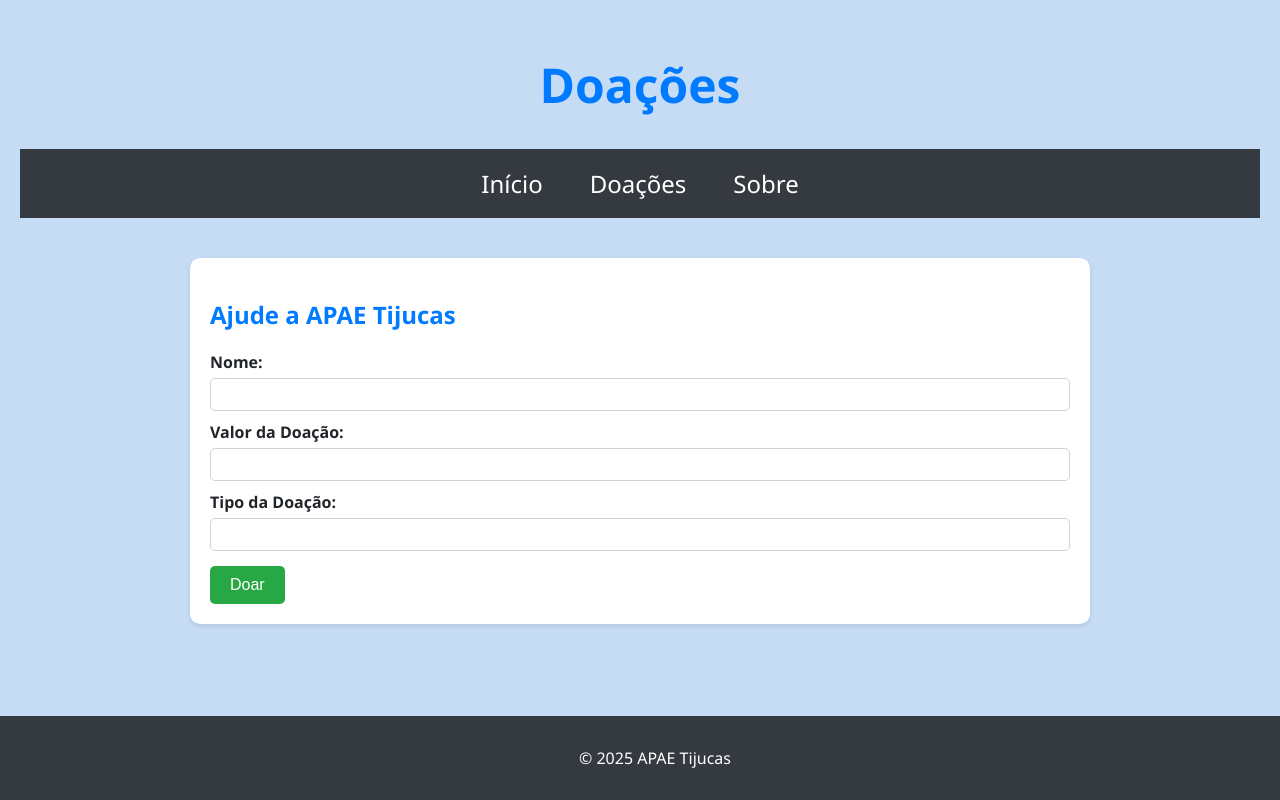
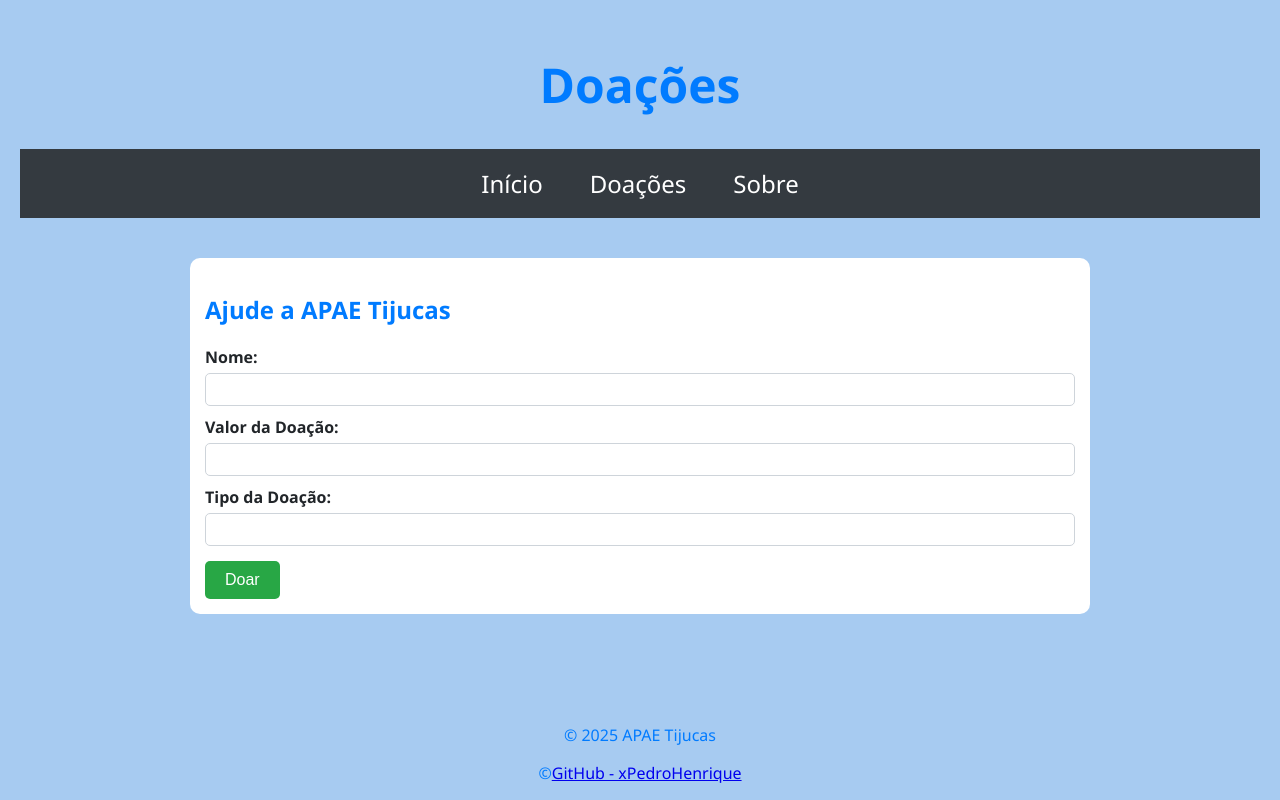
Before and after one commit to xPedroHenrique/Projeto-APAE, a website: page doacoes.html in a window 1280 px wide. Drawn offline with Linux system fonts and the light colour scheme.

Commit message:
Projeto APAE Tijucas

```diff
--- a/assets/style.css
+++ b/assets/style.css
@@ -1,12 +1,12 @@
 body {
     margin: 0;
     font-family: 'Segoe UI', Tahoma, Geneva, Verdana, sans-serif;
-    background-color: #c6dcf4;
+    background-color: #a7cbf1;
     color: #212529;
 }
 
 header {
-    background-color: #c6dcf4;
+    background-color: #a7cbf1;
     color: white;
     padding: 20px;
     text-align: center;
@@ -41,10 +41,11 @@
 
 section {
     margin-bottom: 30px;
-    padding: 20px;
+    padding: 15px;
     background-color: white;
     border-radius: 10px;
-    box-shadow: 0 2px 5px rgba(0, 0, 0, 0.1);
+    box-shadow: 10 2px 9px rgba(0, 0, 0, 0.1);
+
 }
 
 h1,
@@ -54,10 +55,8 @@
 }
 
 footer {
-    background-color: #343a40;
-    color: white;
+    color: #007bff;
     text-align: center;
-    padding: 15px;
     position: fixed;
     bottom: 0;
     width: 100%;
--- a/doacoes.html
+++ b/doacoes.html
@@ -39,6 +39,8 @@
     </main>
     <footer>
         <p>&copy; 2025 APAE Tijucas</p>
+        <p>&copy;<a href="https://github.com/xPedroHenrique/Projeto-APAE" target="_blank">GitHub - xPedroHenrique</a>
+        </p>
     </footer>
 
     <script src="assets/script.js"></script>
```
Also changed, not shown: index.html (+1 -0 lines), sobre.html (+1 -0 lines).
